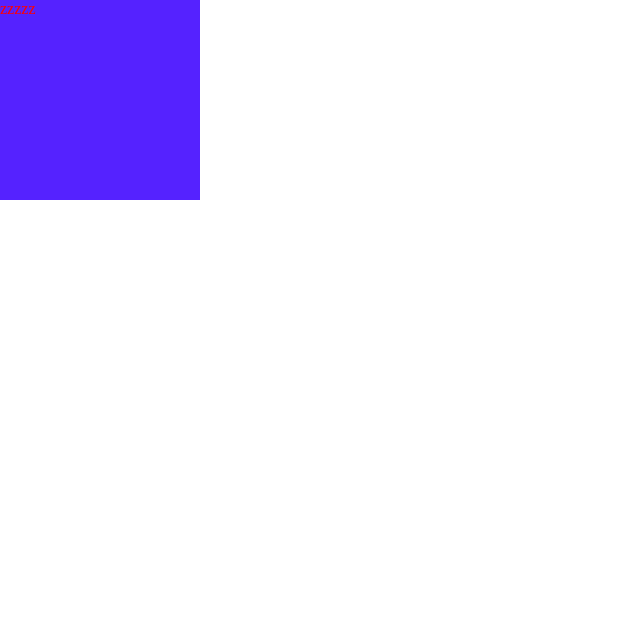
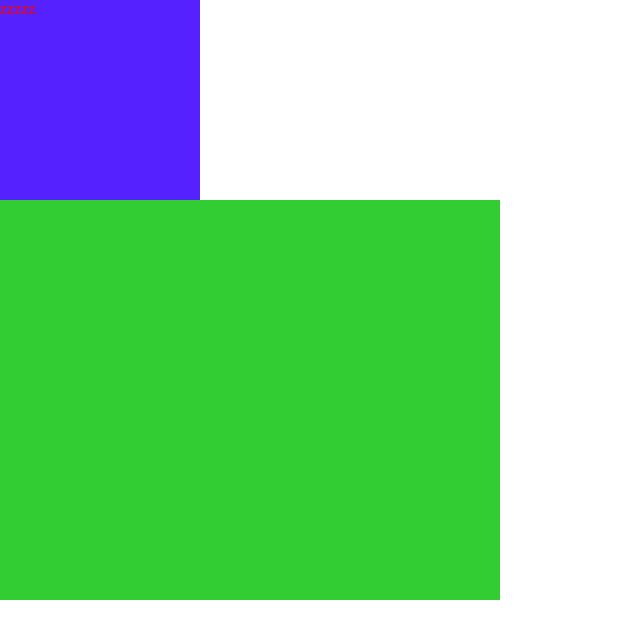
Before and after one commit to qq1121368078/cangku, a plain HTML site: page index.html in a window 1280 px wide. Shown: the whole page, without its empty margins (0-640 px from the left). Drawn offline with Linux system fonts and the light colour scheme.

Commit message:
添加box1动画效果

```diff
--- a/index.html
+++ b/index.html
@@ -13,6 +13,15 @@
 			height: 200px;
 			background-color: #52f;
 		}
+		.box1{
+			width: 500px;
+			height: 400px;
+			background-color: limegreen;
+			transition: all 2s;
+		}
+		.box1:hover{
+			transform: rotate(90deg)
+		}
 	</style>
 	<link rel="stylesheet" href="css/index.css">
 </head>
@@ -20,5 +29,6 @@
 	<div class="box">
 		zzzzz
 	</div>
+	<div class="box1"></div>
 </body>
 </html>
```
